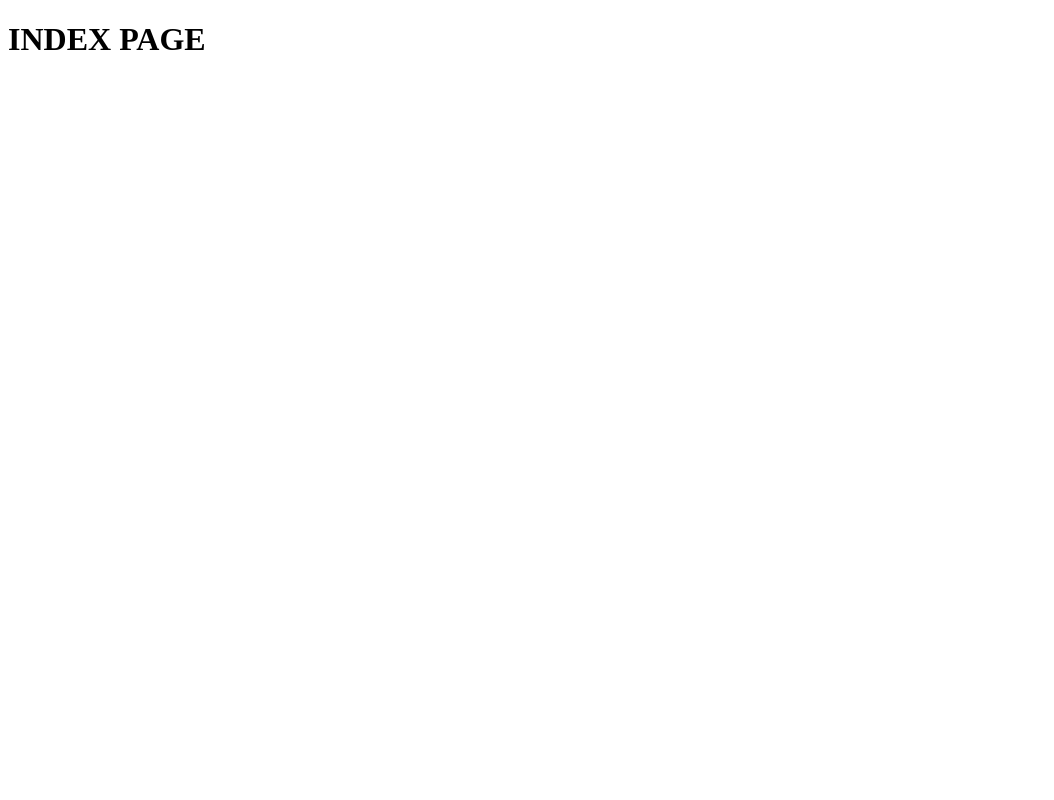
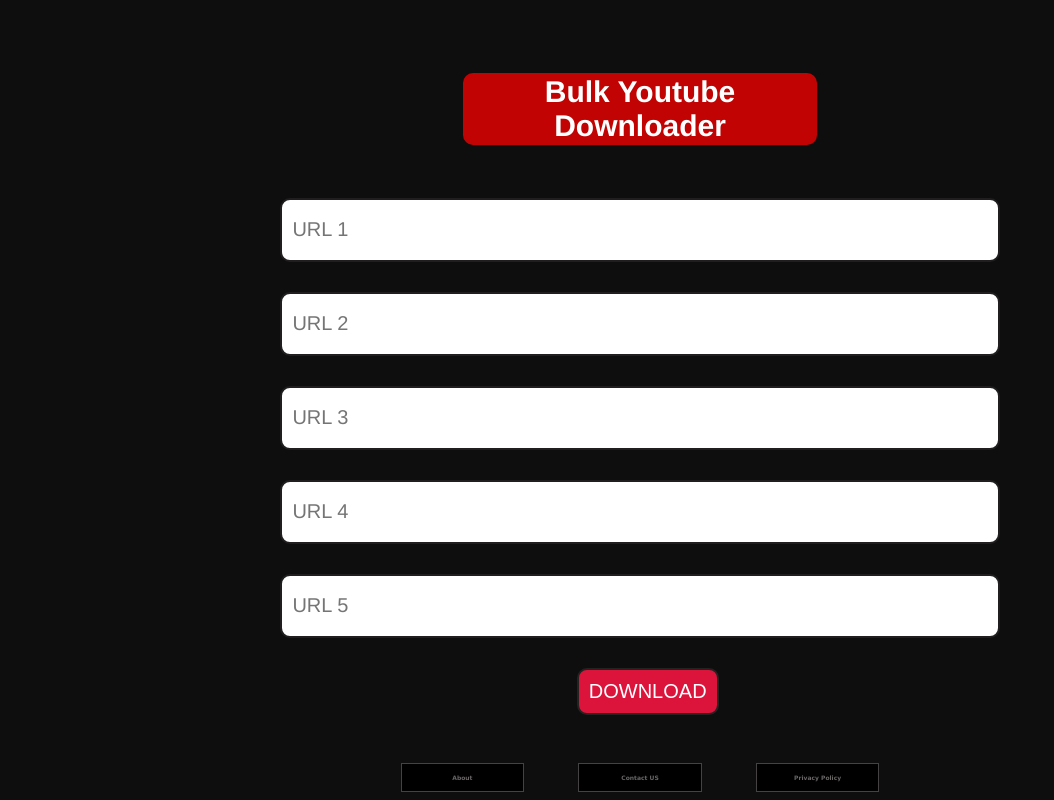
Before and after one commit to mdrame/bulk_downloader, a Flask app: page / in a window 1280 px wide. Before the commit the part shown is almost empty. Shown: the whole page, without its empty margins (0-1054 px from the left). Run offline with Flask 2, Linux system fonts and the light colour scheme; parts of the project's set-up code (start-up, migrations or seed data) failed here and were passed over.

Commit message:
front end done

```diff
--- a/app.py
+++ b/app.py
@@ -14,7 +14,6 @@ app = Flask(__name__)
 
 
 
-mail = Mail(app) # mail instance / object
 
 
 # home route
--- /dev/null
+++ b/static/styles/index.css
@@ -0,0 +1,107 @@
+body {
+    background: rgb(15, 14, 14);
+    text-align: center;
+}
+
+.header {
+
+    margin: auto;
+    width: 50%;
+    /* border: 3px solid green; */
+    padding: 10px;
+    text-align: center;
+    margin-top: 5%;
+
+}
+
+h1{
+
+    color: white;
+    background: rgb(194, 3, 3);
+    border: 2px solid rgb(194, 3, 3);
+    border-radius: 10px;
+    font-family: 'Franklin Gothic Medium', 'Arial Narrow', Arial, sans-serif;
+    font-size: 30px;
+    width: 350px;
+   margin: auto;
+
+}
+
+.inputDiv {
+   width: 100%;
+   height: 570px;
+   /* background: rgb(32, 30, 30);  */
+   margin-top: 1%;
+   text-align: center;
+}
+
+.field {
+
+    display: inline;
+    width: 55%;
+    height: 40px;
+    background: rgb(255, 255, 255);
+    color: rgb(37, 34, 34);
+    margin-top: 30px;
+    padding: 10px;
+    border: 2px solid rgb(32, 30, 30);
+    border-radius: 10px;
+    font-size: 20px;
+    font-family: 'Franklin Gothic Medium', 'Arial Narrow', Arial, sans-serif;
+
+
+ }
+
+ .inputDiv #DivdownloadButton {
+
+    /* width: 300px; height: 200px; background: yellow; */
+    display: block;
+    margin-left: 45%;
+    margin-right: 55%;
+    margin-top: 30px;
+
+
+ }
+
+
+ #DivdownloadButton #button {
+
+    font-size: 20px;
+    color: white;
+    background: crimson;
+    border: 2px solid rgb(37, 34, 34);
+    border-radius: 10px;
+    padding-top: 10px;
+    padding-bottom: 10px;
+    padding-right: 10px;
+    padding-left: 10px;
+
+ }
+
+
+ h2 {
+
+    color: rgb(105, 101, 101);
+    font-size: 2%;
+    font-family: 'Lucida Sans', 'Lucida Sans Regular', 'Lucida Grande', 'Lucida Sans Unicode', Geneva, Verdana, sans-serif;
+    background: black;
+    width: 8%;
+    margin: 2% 2% 0% 2%;
+    display: inline-block;
+    padding: 10px;
+    border: 1px solid rgb(68, 66, 66) ;
+ }
+
+
+ h2:hover {
+
+    color: white;
+    font-size: 15px;
+    font-family: 'Lucida Sans', 'Lucida Sans Regular', 'Lucida Grande', 'Lucida Sans Unicode', Geneva, Verdana, sans-serif;
+    background: black;
+    width: 8%;
+    margin: 2% 2% 0% 2%;
+    display: inline-block;
+    padding: 10px;
+    border: 1px solid rgb(207, 203, 203) ;
+ }
--- a/templates/index.html
+++ b/templates/index.html
@@ -3,10 +3,43 @@
 <html>
     <head>
         <title></title>
+        <link type="text/css" rel="stylesheet" href="static/styles/index.css">
     </head>
 
     <body>
-        <h1> INDEX PAGE </h1>
+
+        <!-- haed and body  -->
+        <!-- form big wrap  -->
+        <div>
+            <div class="header">
+                <h1> Bulk Youtube Downloader </h1>
+            </div>
+             <!-- small wrap next to big wrap  -->
+            <div>
+                    <form>
+                            <!-- input div -->
+                            <div class="inputDiv">
+                              <input class="field" id="firstURL" placeholder="URL 1">
+                              <input class="field" id="secondURL" placeholder="URL 2">
+                              <input class="field" id="thirdURL" placeholder="URL 3">
+                              <input class="field" id="forthURL" placeholder="URL 4">
+                              <input class="field" id="fifthURL" placeholder="URL 5">
+                              <div id="DivdownloadButton">
+                              <input  id="button" type="button" value="DOWNLOAD">
+                              </div>
+                            </div>
+                        </div>
+                    </form>
+            </div>
+        </div>
+
+        <!-- nav  -->
+        <div>
+            <h2> About </h2>
+            <h2> Contact US </h2>
+            <h2> Privacy Policy  </h2>
+        </div>
+
     </body>
 
 
```
Also changed, not shown: README.md, home.png (added), 1 other file.
